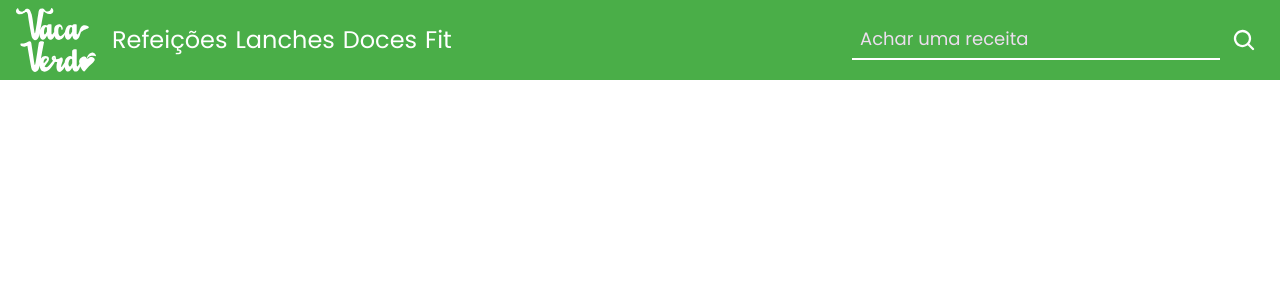
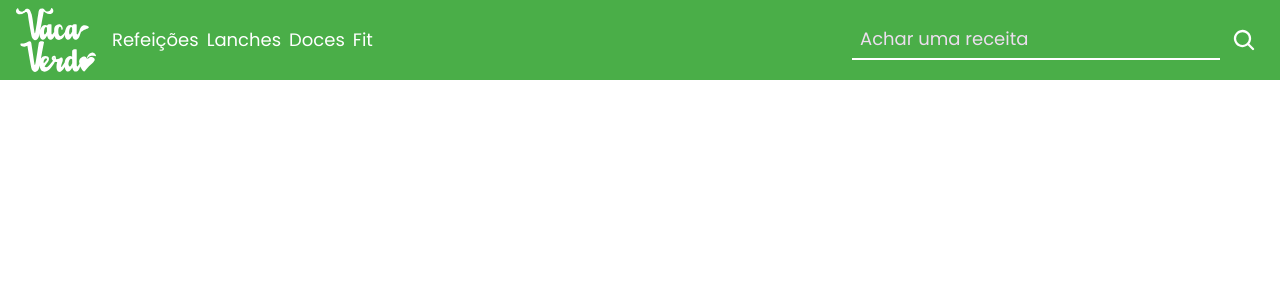
Before and after one commit to h3nrey/VacaVegana, a Next.js app in the folder web/: page / in a window 1280 px wide. Shown: the top 300 px of the page. Built offline with nearby package versions, Linux system fonts and the light colour scheme.

Commit message:
fix: reducing nav links size

```diff
--- a/web/src/app/Components/Header/Nav.tsx
+++ b/web/src/app/Components/Header/Nav.tsx
@@ -49,8 +49,8 @@ export default function Nav() {
                 {categories.map(category => (
                     <Link key={category.id} href={category.url}>
                         <div
-                            className="text-white text-[24px] relative
-                        after:bg-white after:absolute after:left-0 after:top-full after:w-full after:content-[''] after:h-[8px] after:scale-x-0 hover:after:scale-x-100 after:transition-all after:origin-left delay-75 after:-translate-y-[50%]">
+                            className="text-white text-[1.125rem] relative
+                        after:bg-white after:absolute after:left-0 after:top-full after:w-full after:content-[''] after:h-[4px] after:scale-x-0 hover:after:scale-x-100 after:transition-all after:origin-left delay-75 after:-translate-y-[50%]">
                             {category.name}
                         </div>
                     </Link>
```
